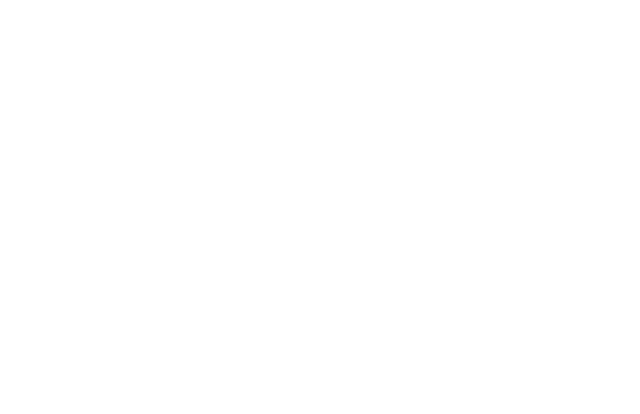
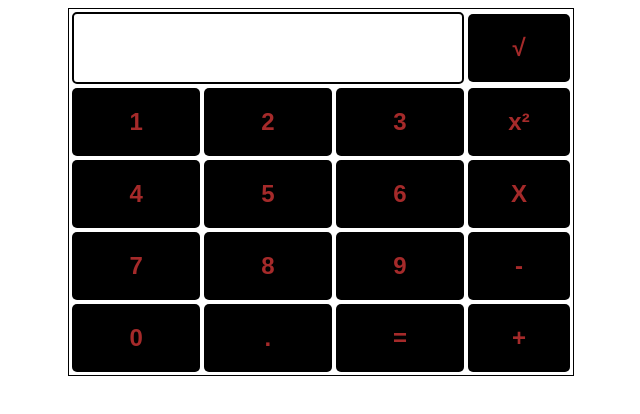
Before and after one commit to DanielUmetor/Calculator, a plain HTML site: page index.html in a window 1280 px wide. Shown: the whole page, without its empty margins (319-959 px from the left). Drawn offline with Linux system fonts and the light colour scheme.

Commit message:
calculator

```diff
--- /dev/null
+++ b/css/style.css
@@ -0,0 +1,11 @@
+*,
+*::before
+*::after{
+    margin: 0;
+    padding: 0;
+    box-sizing: border-box;
+}
+body{
+    background-color: green;
+    #button background-color: orange;
+}
--- a/index.html
+++ b/index.html
@@ -1,11 +1,75 @@
 <!DOCTYPE html>
-<html lang="en">
+<html>
+
 <head>
-    <meta charset="UTF-8">
-    <meta name="viewport" content="width=device-width, initial-scale=1.0">
     <title>Calculator</title>
+
+    <!-- For styling -->
+    <style>
+        table {
+            border: 1px solid black;
+            margin-left: auto;
+            margin-right: auto;
+        }
+
+        input[type="button"] {
+            width: 100%;
+            padding: 20px 40px;
+            background-color: black;
+            color: brown;
+            font-size: 24px;
+            font-weight: bold;
+            border: none;
+            border-radius: 5px;
+        }
+
+        input[type="text"] {
+            padding: 20px 30px;
+            font-size: 24px;
+            font-weight: bold;
+            border: none;
+            border-radius: 5px;
+            border: 2px solid black;
+        }
+    </style>
 </head>
+
 <body>
 
+    <!-- Create table -->
+    <table id="Calculator">
+        <tr>
+            <td colspan="3">
+                <input type="text" id="result">
+            </td>
+            <td><input type="button" value="√"></td>
+        </tr>
+
+        <tr>
+            <td><input type="button" value="1"></td>
+            <td><input type="button" value="2"></td>
+            <td><input type="button" value="3"></td>
+            <td><input type="button" value="x²"></td>
+        </tr>
+        <tr>
+            <td><input type="button" value="4"></td>
+            <td><input type="button" value="5"></td>
+            <td><input type="button" value="6"></td>
+            <td><input type="button" value="X"></td>
+        </tr>
+        <tr>
+            <td><input type="button" value="7"></td>
+            <td><input type="button" value="8"></td>
+            <td><input type="button" value="9"></td>
+            <td><input type="button" value="-"></td>
+        </tr>
+        <tr>
+            <td><input type="button" value="0"></td>
+            <td><input type="button" value="."></td>
+            <td><input type="button" value="="></td>
+            <td><input type="button" value="+"></td>
+        </tr>
+    </table>
 </body>
+
 </html>
```
